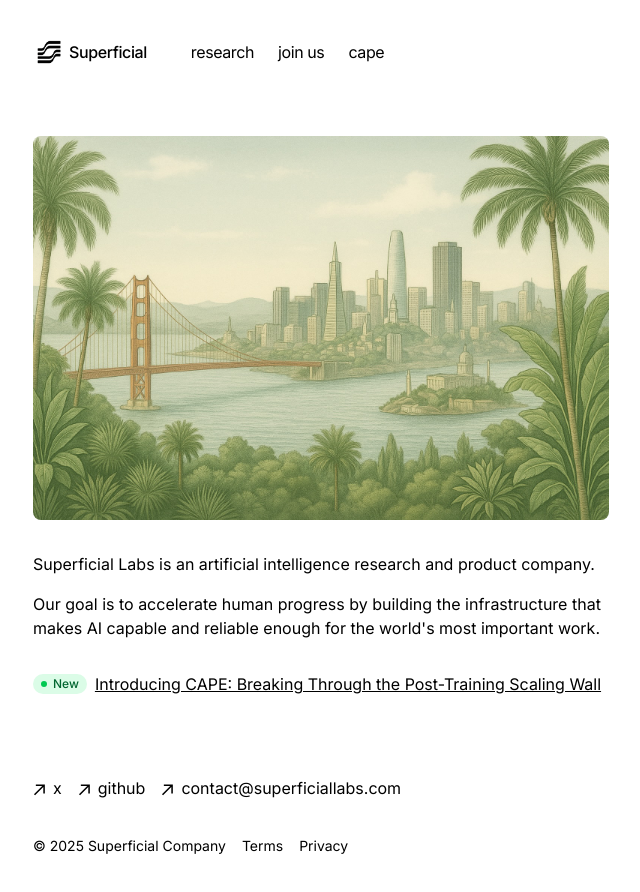
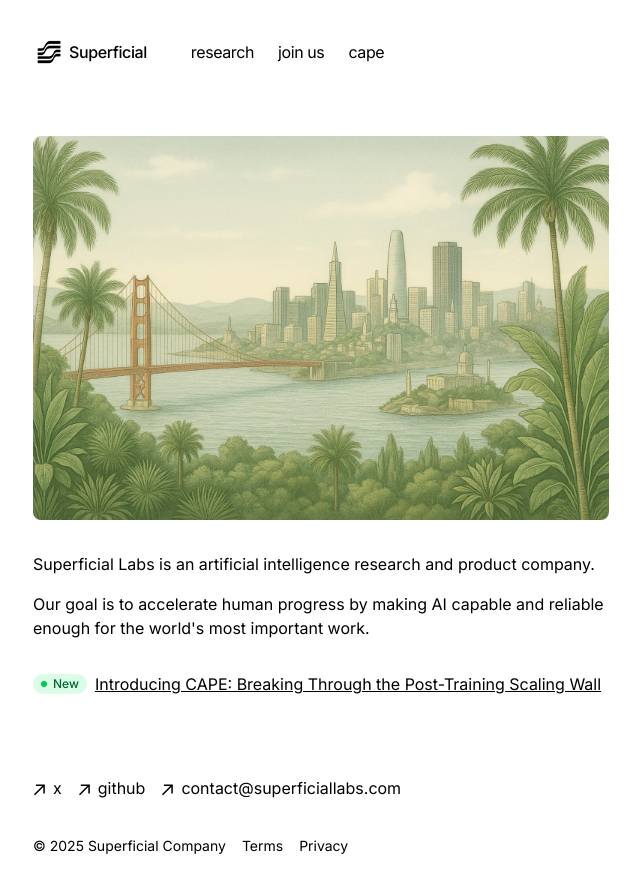
Before and after one commit to superficialorg/capabilitybench, a Next.js app: page / in a window 1280 px wide. Shown: the top 892 px of the page, without its empty margins (319-959 px from the left). Built offline with nearby package versions, Linux system fonts and the light colour scheme.

Commit message:
Update homepage description text

```diff
--- a/app/page.tsx
+++ b/app/page.tsx
@@ -18,7 +18,7 @@ export default function Page() {
         Superficial Labs is an artificial intelligence research and product company.
       </p>
       <p className="mb-4">
-        Our goal is to accelerate human progress by building the infrastructure that makes AI capable and reliable enough for the world's most important work.
+        Our goal is to accelerate human progress by making AI capable and reliable enough for the world's most important work.
       </p>
       <div className="mt-8 mb-4 flex items-center gap-2">
         <span className="flex items-center gap-1.5 rounded-full bg-green-100 px-2 py-0.5 text-xs font-medium text-green-800 dark:bg-green-900 dark:text-green-200">
```
